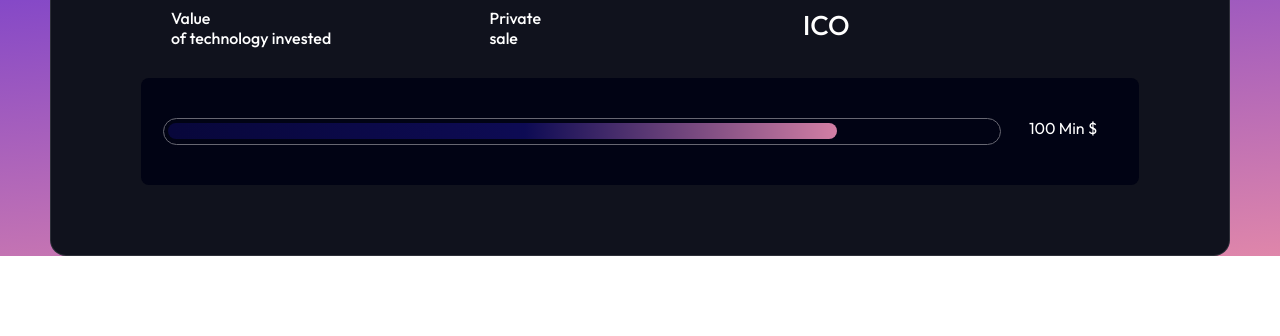
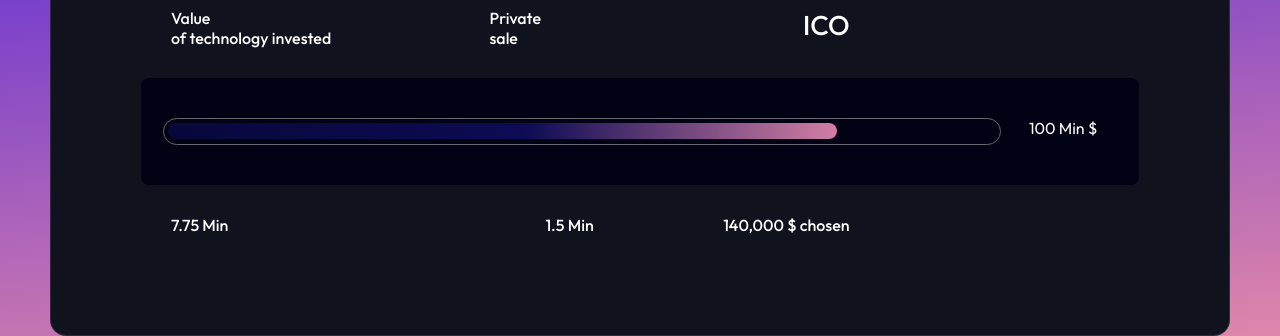
Before and after one commit to Shawna-Chime/crypto-market, a plain HTML site: page index.html in a window 1280 px wide. Shown: the part 746-1082 px from the top of the page. Before the commit the page ends 1002 px from the top, so only its background shows below. Drawn offline with nearby package versions, Linux system fonts and the light colour scheme.

Commit message:
some adjustments

```diff
--- a/css/index.css
+++ b/css/index.css
@@ -197,6 +197,10 @@ header {
   font-size: 1.7rem;
 }
 
+.value-four {
+  width: 245px;
+}
+
 .value-scale {
   background: var(--background-color-1);
   border-radius: 8px;
--- a/index.html
+++ b/index.html
@@ -91,10 +91,14 @@
                   <p>100 Min <span>$</span></p>
                 </div>
               </div>
+              <ul class="value-list">
+                <li class="value-four">7.75 Min</li>
+                <li class="value-five">1.5 Min</li>
+                <li class="value-six">140,000 $ chosen</li>
+              </ul>
             </div>
           </div>
         </section>
-        <section></section>
       </div>
     </main>
   </body>
```
